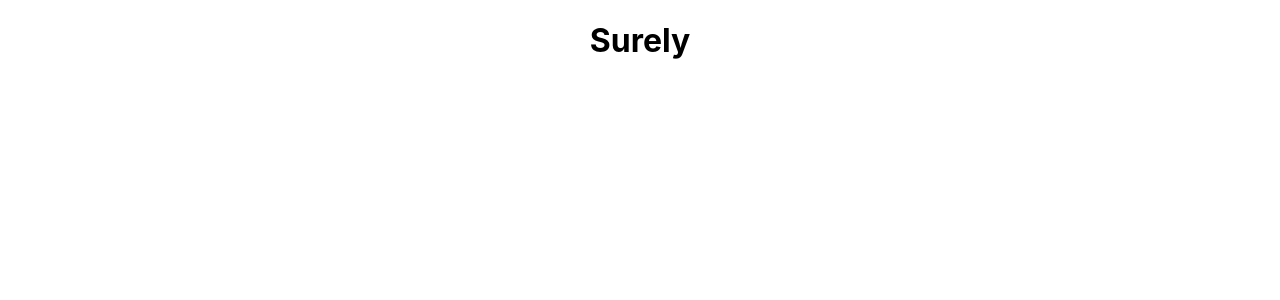
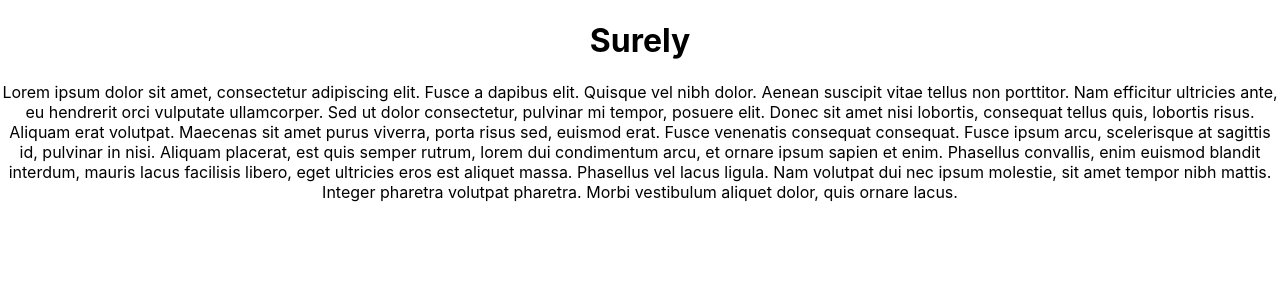
Before and after one commit to seansangpark/full-stack-takehome, a React (Create React App) app in the folder intsureview_fe/: page / in a window 1280 px wide. Shown: the top 300 px of the page. Built offline with nearby package versions, Linux system fonts and the light colour scheme.

Commit message:
central component created and rendered

```diff
--- a/intsureview_fe/src/App.js
+++ b/intsureview_fe/src/App.js
@@ -1,13 +1,15 @@
 import "./App.css";
 
 import Header from "./Header";
+import Central from "./Central";
 
-function App() {
+const App = () => {
   return (
     <div className="App">
       <Header />
+      <Central />
     </div>
   );
-}
+};
 
 export default App;
--- /dev/null
+++ b/intsureview_fe/src/Central.js
@@ -0,0 +1,26 @@
+import React from "react";
+
+const Central = () => {
+  return (
+    <div>
+      <p>
+        Lorem ipsum dolor sit amet, consectetur adipiscing elit. Fusce a dapibus
+        elit. Quisque vel nibh dolor. Aenean suscipit vitae tellus non
+        porttitor. Nam efficitur ultricies ante, eu hendrerit orci vulputate
+        ullamcorper. Sed ut dolor consectetur, pulvinar mi tempor, posuere elit.
+        Donec sit amet nisi lobortis, consequat tellus quis, lobortis risus.
+        Aliquam erat volutpat. Maecenas sit amet purus viverra, porta risus sed,
+        euismod erat. Fusce venenatis consequat consequat. Fusce ipsum arcu,
+        scelerisque at sagittis id, pulvinar in nisi. Aliquam placerat, est quis
+        semper rutrum, lorem dui condimentum arcu, et ornare ipsum sapien et
+        enim. Phasellus convallis, enim euismod blandit interdum, mauris lacus
+        facilisis libero, eget ultricies eros est aliquet massa. Phasellus vel
+        lacus ligula. Nam volutpat dui nec ipsum molestie, sit amet tempor nibh
+        mattis. Integer pharetra volutpat pharetra. Morbi vestibulum aliquet
+        dolor, quis ornare lacus.
+      </p>
+    </div>
+  );
+};
+
+export default Central;
```
